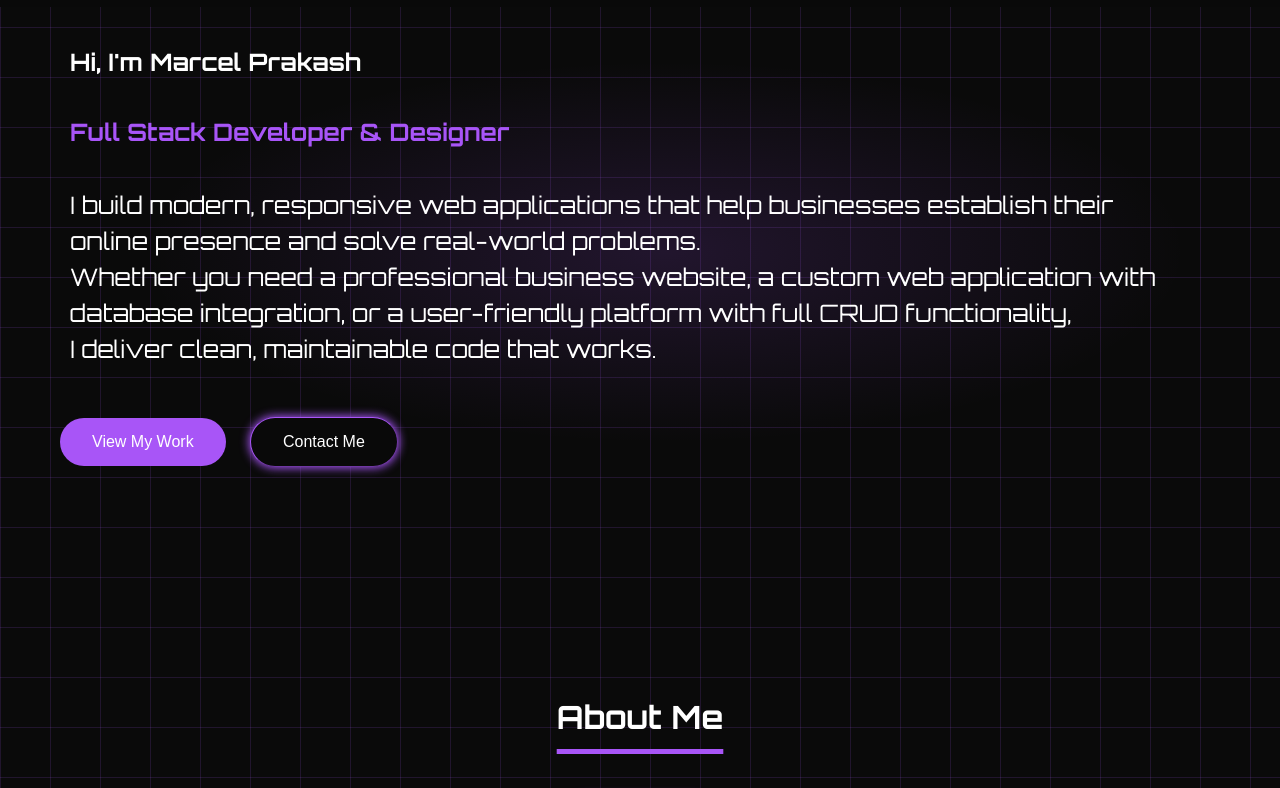
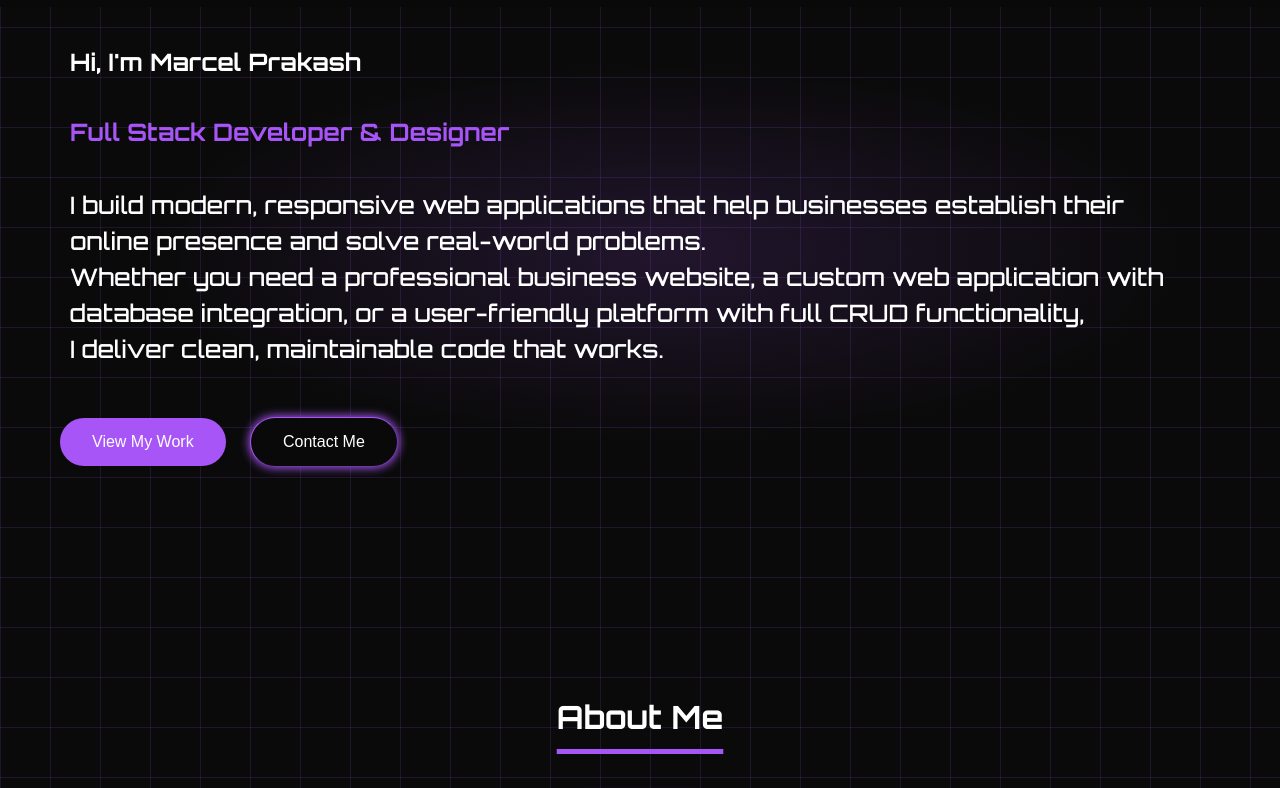
Before and after one commit to PMarcel03/PMarcel03.github.io, a plain HTML site: page index.html in a window 1280 px wide. Shown: the part 73-861 px from the top of the page. Drawn offline with Linux system fonts and the light colour scheme; files whose address does not match are found by name.

Commit message:
Update style.css

```diff
--- a/style.css
+++ b/style.css
@@ -16,6 +16,10 @@ body {
   min-height: 100vh;
   display: flex;
   flex-direction: column;
+}
+
+body p {
+  font-weight: 500;
 }
 
 main {
```
